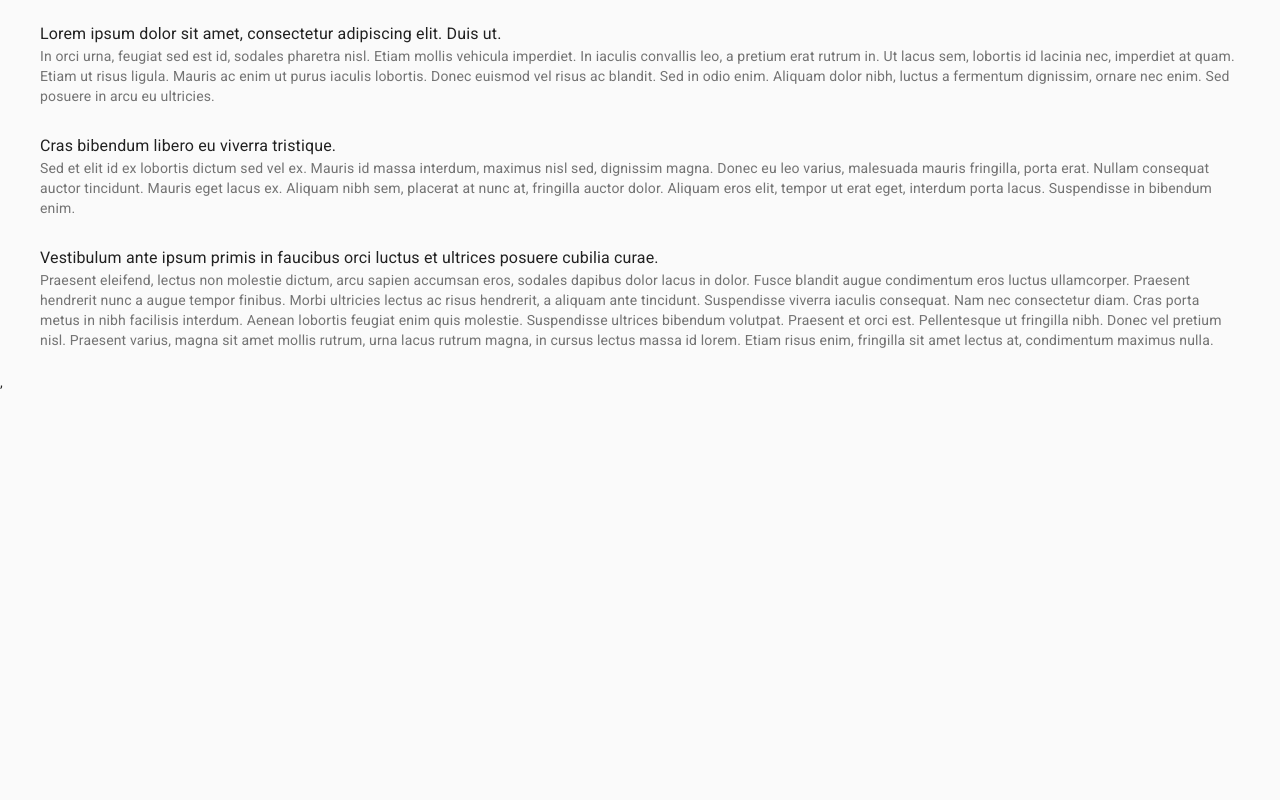
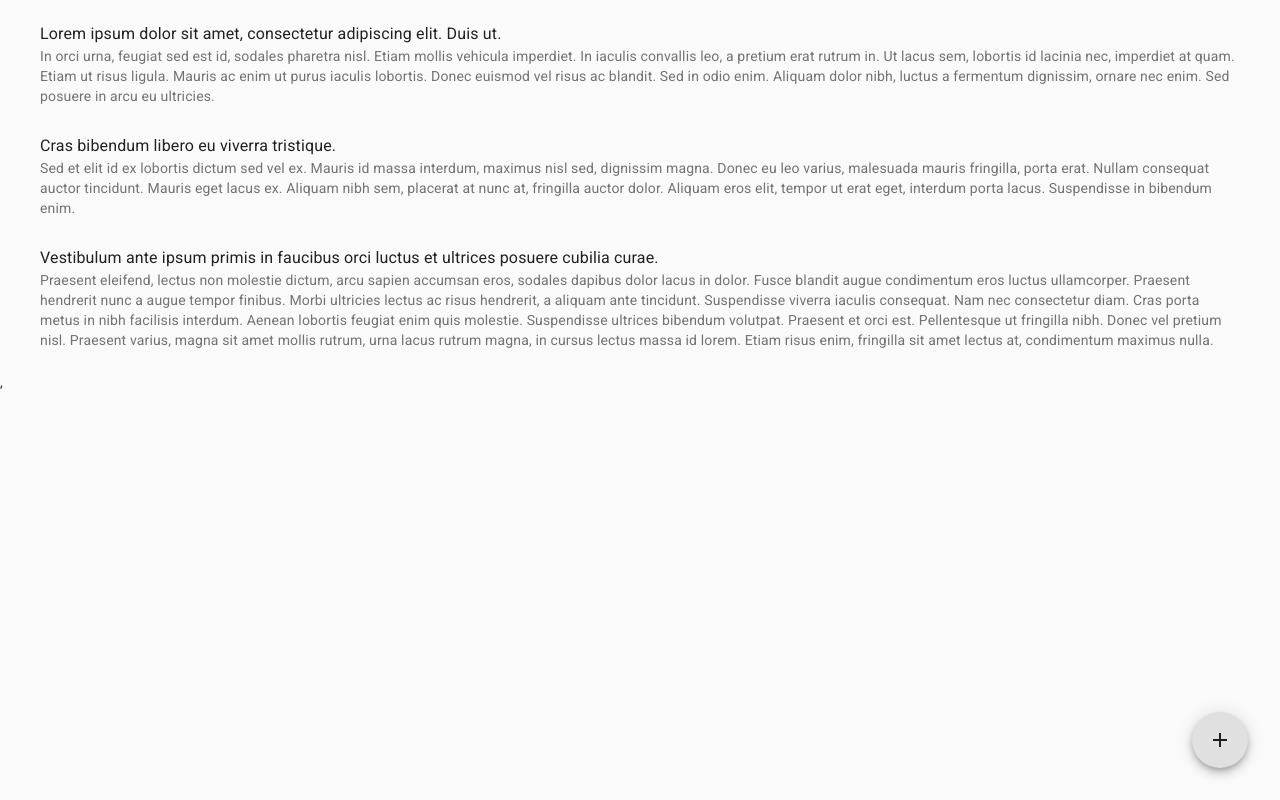
Before and after one commit to antons20/quick-note-app, a React (Create React App) app: page / in a window 1280 px wide. Built offline with nearby package versions, Linux system fonts and the light colour scheme.

Commit message:
Added Fab to the landing page

```diff
--- a/src/App.js
+++ b/src/App.js
@@ -1,7 +1,17 @@
 import React, { Component } from "react";
-import { Container, List } from "@material-ui/core"
+import { Container, List, Fab, withStyles } from "@material-ui/core"
+import { Add } from "@material-ui/icons";
 import Note from "./components/Note";
 
+const styles = {
+  fab: {
+    position: "absolute",
+    bottom: "2rem",
+    right: "2rem",
+  }
+
+
+}
 
 class App extends Component {
   constructor(props) {
@@ -27,6 +37,17 @@ class App extends Component {
     };
   }
 
+
+  deleteNote = (note) => {
+    this.setState((state) => {
+      return {
+        notes: state.notes.filter(
+          (n) => n.id !== note.id
+        )
+      }
+    });
+  }
+
   render() {
     const { notes } = this.state;
     return (
@@ -34,16 +55,17 @@ class App extends Component {
         <List>
           {
             notes.map((note, index) => {
-              return <Note note = {note} />
+              return <Note note = {note} deleteNote = {this.deleteNote}/>
 
             })
           }
         </List>
-
-
+        <Fab className={this.props.classes.fab}>
+          <Add />
+        </Fab>
       </Container>
-    )
+    );
   }
 }
 
-export default App;
+export default withStyles(styles)(App);
```
